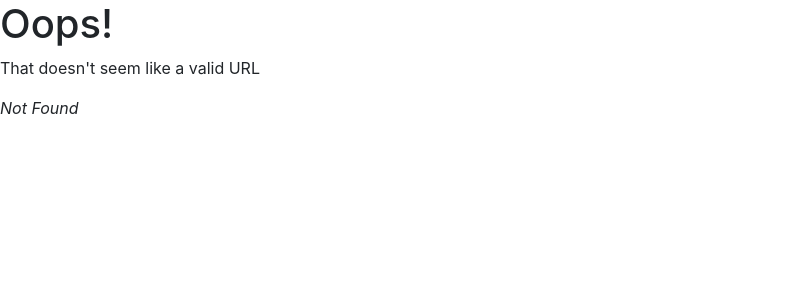
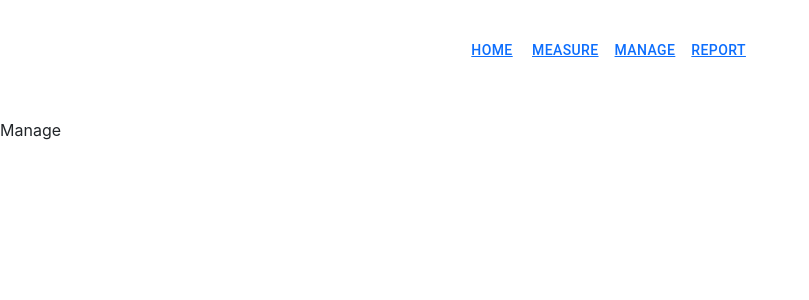
Before and after one commit to siddhant-0707/greenovate, a React (Create React App) app: page /dashboard/manage in a window 1280 px wide. Before the commit this address had no page. Shown: the top 300 px of the page, without its empty margins (0-809 px from the left). Built offline with nearby package versions, Linux system fonts and the light colour scheme.

Commit message:
add dashboard pages

```diff
--- /dev/null
+++ b/src/dashboard/Manage.js
@@ -0,0 +1,13 @@
+import React from 'react'
+import Navbar from './components/Navbar';
+
+const Manage = () => {
+  return (
+    <>
+      <Navbar />
+      <div>Manage</div>
+    </>
+  )
+}
+
+export default Manage;
--- /dev/null
+++ b/src/dashboard/Measure.js
@@ -0,0 +1,13 @@
+import React from "react";
+import Navbar from "./components/Navbar";
+
+const Measure = () => {
+  return (
+    <>
+      <Navbar />
+      <div>Measure</div>
+    </>
+  );
+};
+
+export default Measure;
--- /dev/null
+++ b/src/dashboard/Report.js
@@ -0,0 +1,13 @@
+import React from 'react'
+import Navbar from './components/Navbar';
+
+const Report = () => {
+  return (
+    <>
+      <Navbar />
+      <div>Report</div>
+    </>
+  )
+}
+
+export default Report;
--- a/src/dashboard/components/Navbar.js
+++ b/src/dashboard/components/Navbar.js
@@ -9,19 +9,24 @@ const Navbar = () => {
       <div class="container">
         <ul class="navbar-nav">
           <li class="nav-item">
-            {/* <a class="nav-link active black-link" aria-current="page" href="#">
-              Home
-            </a> */}
-            <Button color="secondary">Home</Button>
+            <Button color="secondary">
+              <Link to={`/dashboard`}>Home</Link>
+            </Button>
           </li>
           <li class="nav-item">
-            <Button color="secondary">Measure</Button>
+            <Button color="secondary">
+              <Link to={`/dashboard/measure`}>Measure</Link>
+            </Button>
           </li>
           <li class="nav-item">
-            <Button color="secondary">Manage</Button>
+            <Button color="secondary">
+              <Link to={`/dashboard/manage`}>Manage</Link>
+            </Button>
           </li>
           <li class="nav-item">
-            <Button color="secondary">Report</Button>
+            <Button color="secondary">
+              <Link to={`/dashboard/report`}>Report</Link>
+            </Button>
           </li>
         </ul>
       </div>
--- a/src/dashboard/components/Overall.js
+++ b/src/dashboard/components/Overall.js
@@ -1,34 +1,71 @@
-import * as React from 'react';
-import { styled } from '@mui/material/styles';
-import Box from '@mui/material/Box';
-import Paper from '@mui/material/Paper';
-import Grid from '@mui/material/Unstable_Grid2';
+import * as React from "react";
+import { styled } from "@mui/material/styles";
+import Box from "@mui/material/Box";
+import Paper from "@mui/material/Paper";
+import Grid from "@mui/material/Unstable_Grid2";
+import TextField from "@mui/material/TextField";
+import Autocomplete from "@mui/material/Autocomplete";
 
 const Item = styled(Paper)(({ theme }) => ({
-  backgroundColor: theme.palette.mode === 'dark' ? '#1A2027' : '#f8f4f4',
+  backgroundColor: theme.palette.mode === "dark" ? "#1A2027" : "#f8f4f4",
   ...theme.typography.body2,
   padding: theme.spacing(1),
-//   textAlign: 'center',
+  //   textAlign: 'center',
   color: theme.palette.text.primary,
 }));
 
-export default function BasicGrid() {
+const Overall = () => {
   return (
-    <Box sx={{ flexGrow: 1, backgroundColor: '#f8f4f4' }}>
+    <Box sx={{ flexGrow: 1, backgroundColor: "#f8f4f4" }}>
       <Grid container spacing={2}>
         <Grid xs={12}>
           <Item>
             <h5>Your overall</h5>
+            <Autocomplete
+              disablePortal
+              id="combo-box-demo"
+              options={months}
+              sx={{ width: 300 }}
+              renderInput={(params) => (
+                <TextField {...params} label="January" />
+              )}
+            />
           </Item>
         </Grid>
         <Grid xs={2}>
-          <Item>Price Values</Item>
+          <Item>
+            <div>
+                <h6>Emissions</h6>
+                <p>MTCO2E</p>
+            </div>
+
+            <div>
+                <h6>Spend</h6>
+            </div>
+          </Item>
         </Grid>
         <Grid xs={10}>
-          <Item>Category visuals</Item>
-          <Item>Spend visuals</Item>
+          <Item>Category</Item>
+          <Item>Spend</Item>
         </Grid>
       </Grid>
     </Box>
   );
-}
+};
+
+const months = [
+  { label: "January", month: 1 },
+  { label: "February", year: 2 },
+  { label: "March", year: 3 },
+  { label: "April", year: 4 },
+  { label: "May", year: 5 },
+  { label: "June", year: 6 },
+  { label: "July", year: 7 },
+  { label: "August", year: 8 },
+  { label: "September", year: 9 },
+  { label: "October", year: 10 },
+  { label: "November", year: 11 },
+  { label: "December", year: 12 },
+];
+
+export default Overall;
```
Also changed, not shown: src/index.js (+15 -0 lines).
